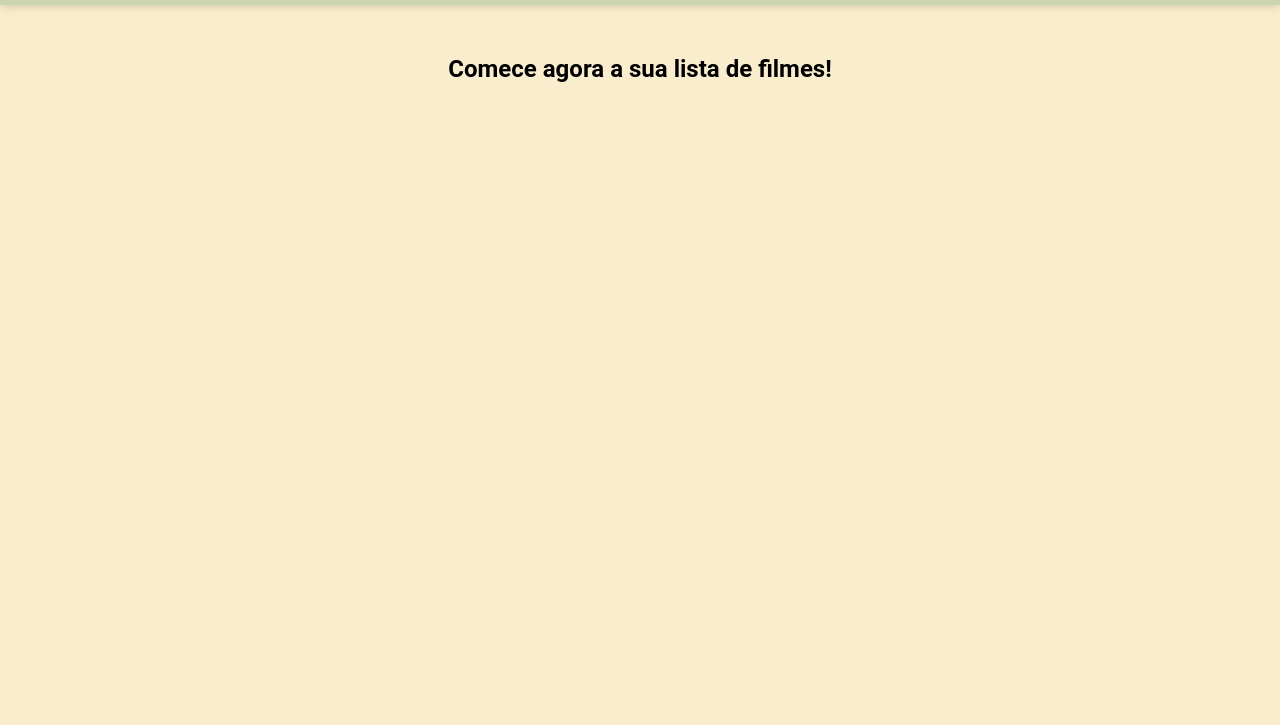
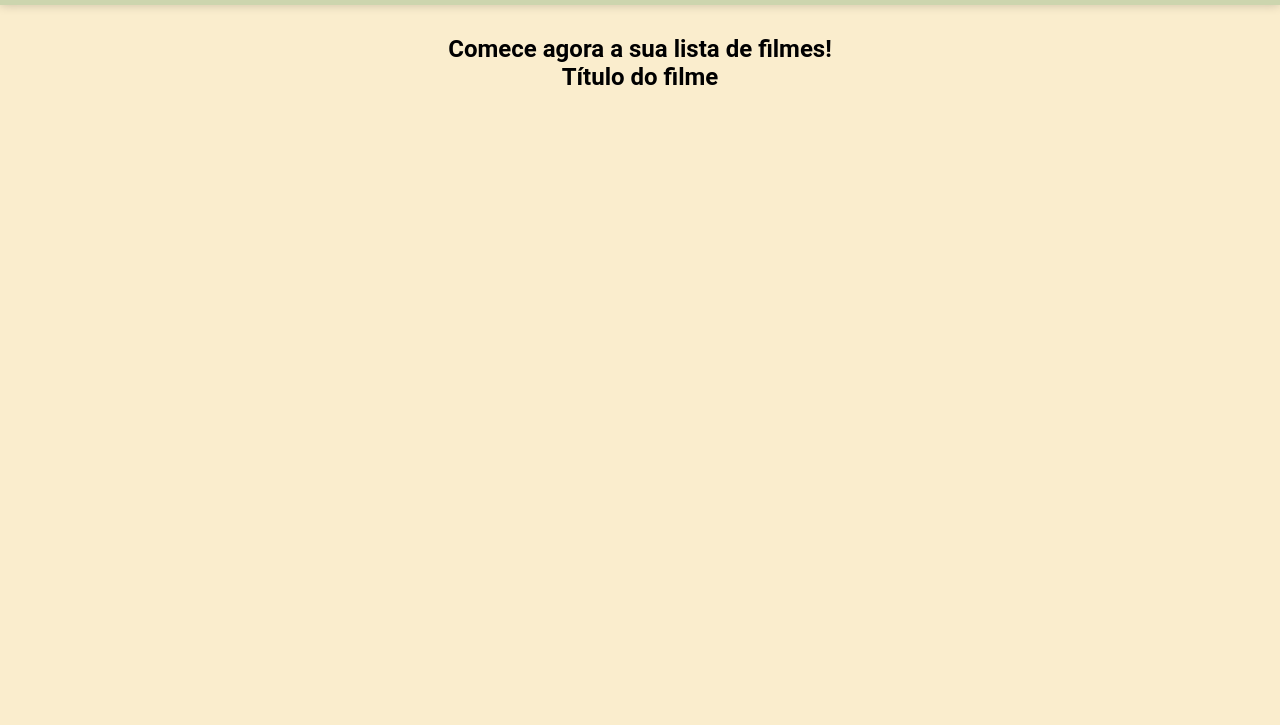
Before and after one commit to JoksLobo/lista-filmes, a plain HTML site: page index.html in a window 1280 px wide. Shown: the part 75-800 px from the top of the page. Drawn offline with nearby package versions, Linux system fonts and the light colour scheme.

Commit message:
estrutura do modal

```diff
--- a/index.html
+++ b/index.html
@@ -40,6 +40,12 @@
     <main>
       <h2>Comece agora a sua lista de filmes!</h2>
       <section id="movie-list"></section>
+      <article id="modal-overlay">
+        <section id="modal-background"></section>
+        <section id="modal-container">
+          <h2>Título do filme</h2>
+        </section>
+      </article>
     </main>
     <script src="script.js"></script>
   </body>
--- a/style.css
+++ b/style.css
@@ -86,10 +86,11 @@
 
 main {
   text-align: center;
-  padding: 5rem;
+  padding: 3rem;
   flex-grow: 1;
 }
 
+/* responsividade */
 @media (max-width: 830px) {
   header {
     flex-direction: column;
```
